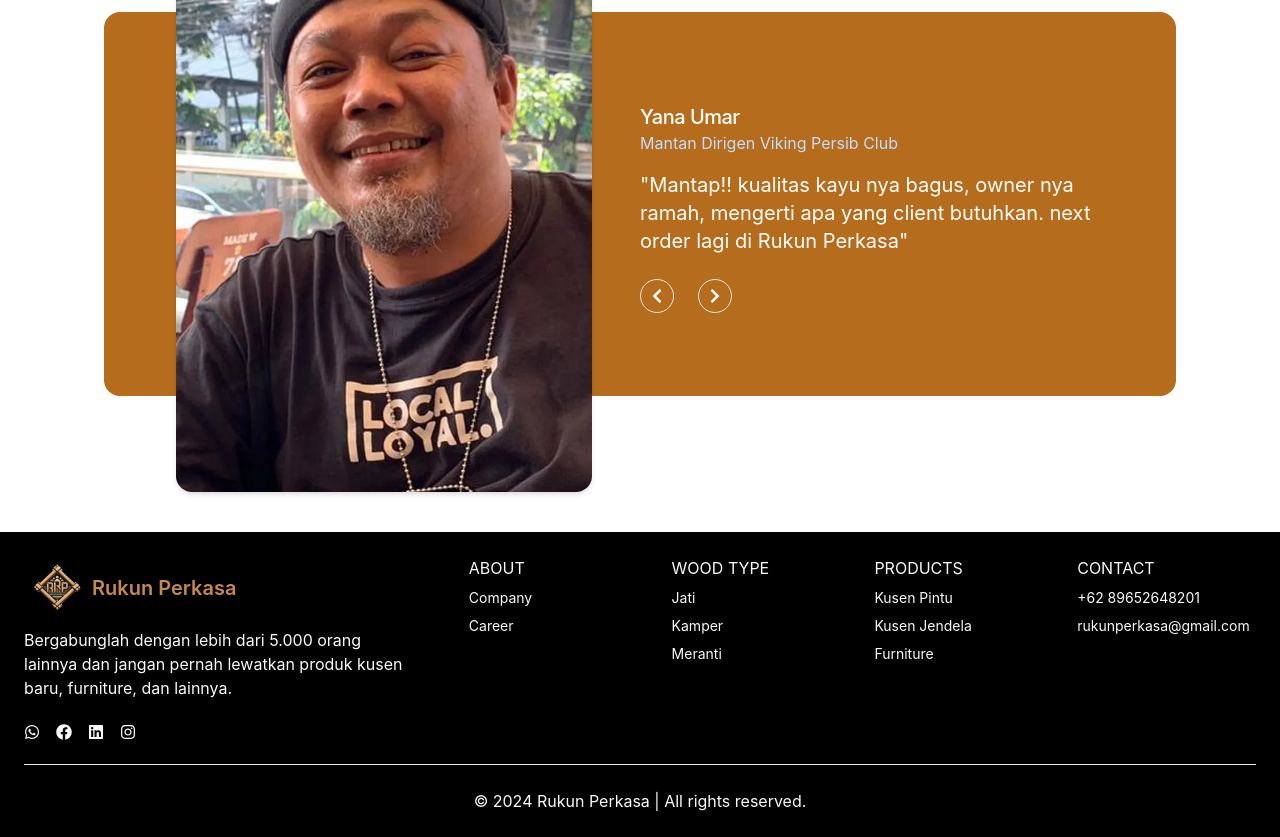
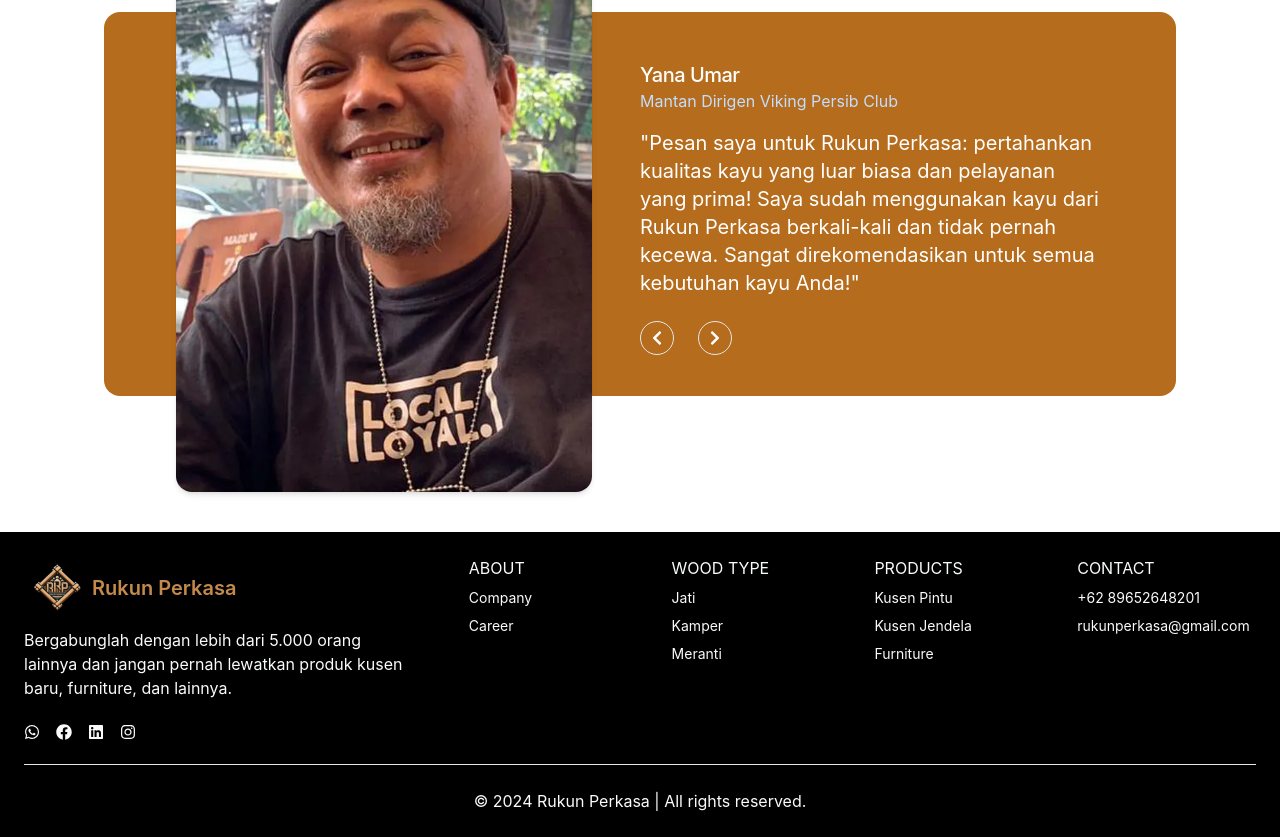
Before and after one commit to chndrwali/penjualan-fe, a React (Vite) app: page /about in a window 1280 px wide. Shown: the part 1040-1877 px from the top of the page. Built offline with nearby package versions, Linux system fonts and the light colour scheme.

Commit message:
add yana umar quote

```diff
--- a/src/components/LandingPage/data/aboutData.js
+++ b/src/components/LandingPage/data/aboutData.js
@@ -8,7 +8,7 @@ const about = {
   const testimoniData = [
     {
       photo: '/img/yanaumar.webp',
-      quote: 'Mantap!! kualitas kayu nya bagus, owner nya ramah, mengerti apa yang client butuhkan. next order lagi di Rukun Perkasa',
+      quote: 'Pesan saya untuk Rukun Perkasa: pertahankan kualitas kayu yang luar biasa dan pelayanan yang prima! Saya sudah menggunakan kayu dari Rukun Perkasa berkali-kali dan tidak pernah kecewa. Sangat direkomendasikan untuk semua kebutuhan kayu Anda!',
       name: 'Yana Umar',
       position: 'Mantan Dirigen Viking Persib Club'
     },
```
